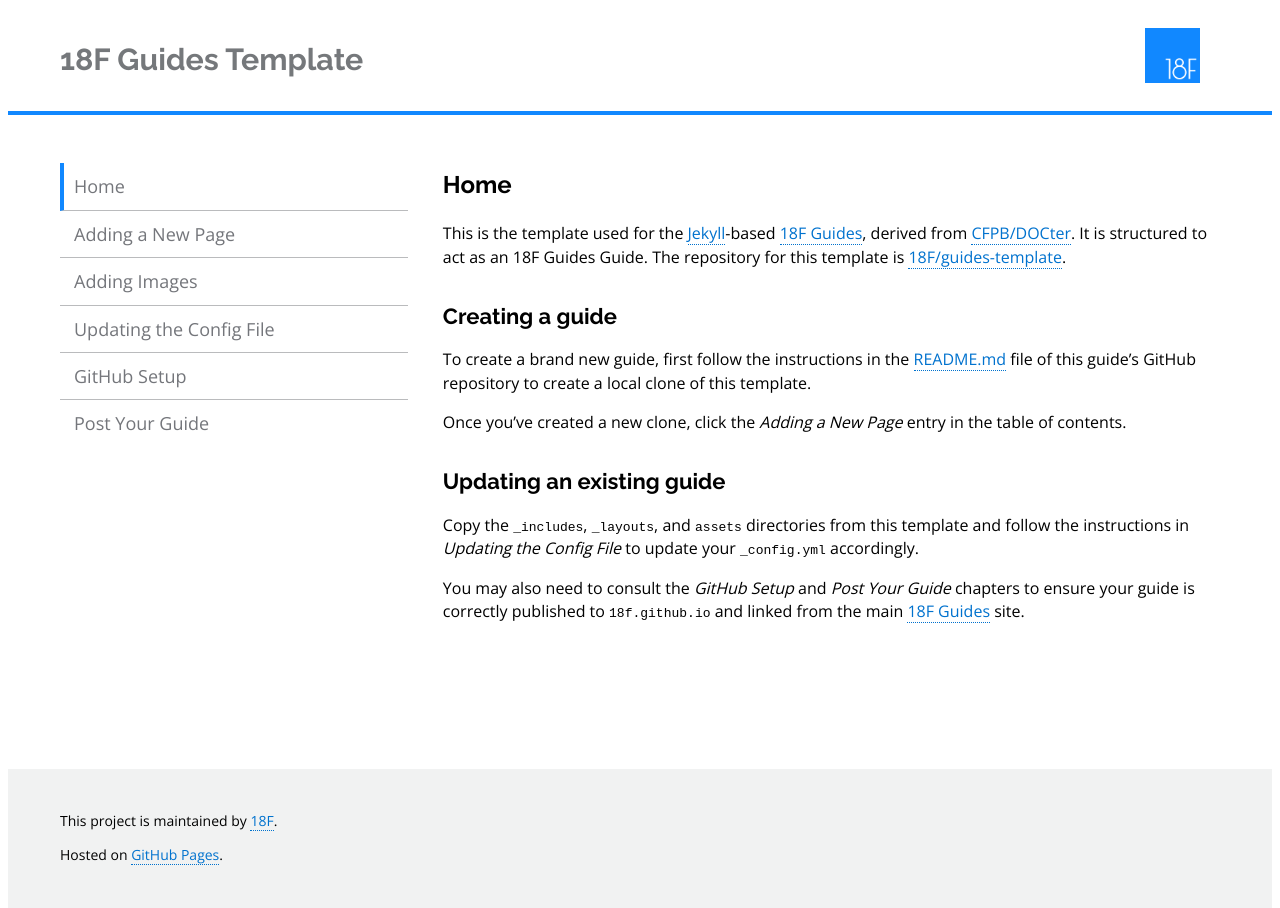
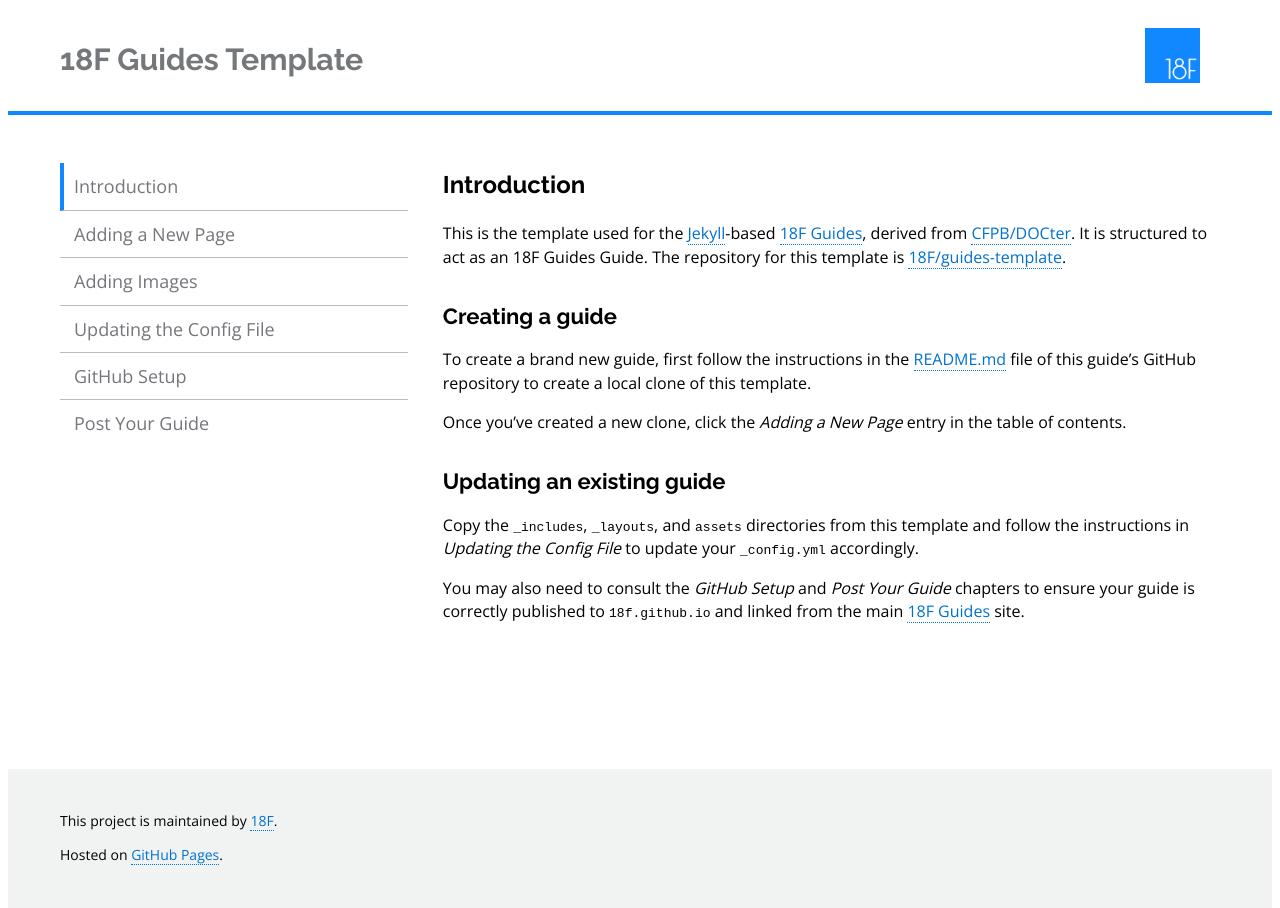
Before and after one commit to 18F/development-guide, a Jekyll site: the page built from index.md, in a window 1280 px wide. Built offline with Jekyll 4.4.1, drawn with Linux system fonts in a browser that asks for light colours; nearby versions of some CDN libraries; Markdown is read by kramdown in place of the engine named in the settings.

Commit message:
s/Home/Introduction/g

```diff
--- a/_config.yml
+++ b/_config.yml
@@ -16,7 +16,7 @@
 # Navigation
 # List links that should appear in the site sidebar here
 navigation:
-- text: Home
+- text: Introduction
   url: index.html
   internal: true
 - text: Adding a New Page
--- a/index.md
+++ b/index.md
@@ -1,7 +1,7 @@
 ---
 permalink: /
 layout: default
-title: Home
+title: Introduction
 ---
 This is the template used for the [Jekyll](http://jekyllrb.com/)-based [18F
 Guides](http://18f.github.io/guides), derived from
```
